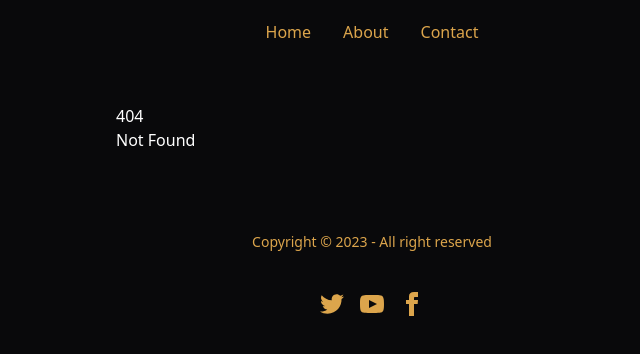
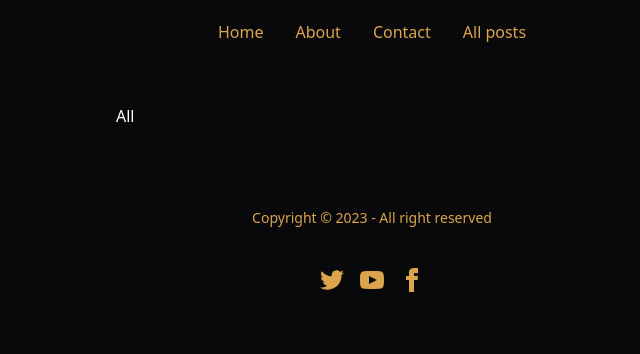
Before and after one commit to piotrszubert/update-changelog-template, a SvelteKit app: page /all-posts in a window 1280 px wide. Before the commit this address had no page. Shown: the top 354 px of the page, without its empty margins (268-908 px from the left). Built offline with nearby package versions, Linux system fonts and the light colour scheme.

Commit message:
added page

```diff
--- a/src/components/navbar.svelte
+++ b/src/components/navbar.svelte
@@ -8,6 +8,7 @@
             <li><a href="/">Home</a></li>
             <li><a href="/about">About</a></li>
             <li><a href="/contact">Contact</a></li>
+            <li><a href="/all-posts">All posts</a></li>
           </ul>
         </div>
         <div class="navbar-end">
--- /dev/null
+++ b/src/routes/all-posts/+page.svelte
@@ -0,0 +1 @@
+<h1>All</h1>
```
